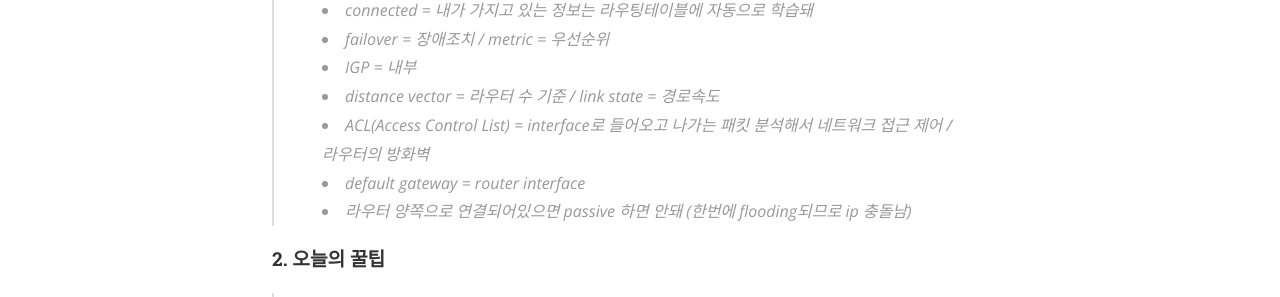
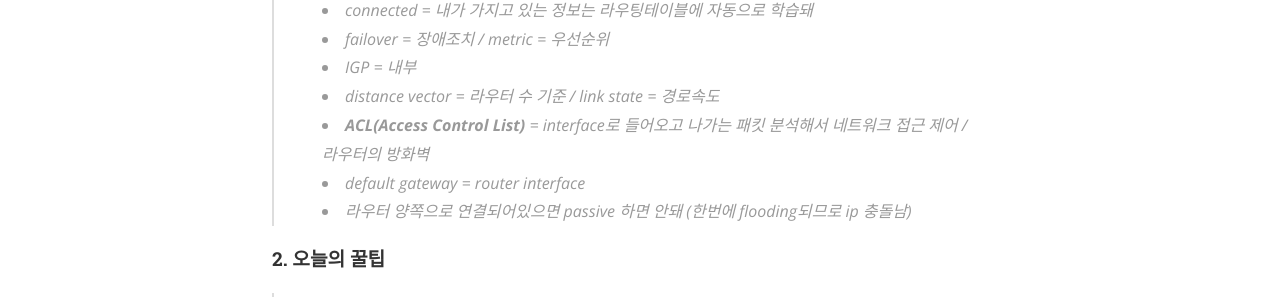
Before and after one commit to verustree/verustree.github.io, a Jekyll site: the page built from _posts/2020-03-16-TIL.md, in a window 1280 px wide and 900 px high, scrolled down 735 px. Shown: the part 151-448 px from the top of the window. Built offline with Jekyll 4.4.1, drawn with Linux system fonts in a browser that asks for light colours; nearby versions of some CDN libraries.

Commit message:
Update 2020-03-16-TIL.md
<b> 태그 추가

```diff
--- a/_posts/2020-03-16-TIL.md
+++ b/_posts/2020-03-16-TIL.md
@@ -30,7 +30,7 @@ tags: 리버싱
 <li>failover = 장애조치  /  metric = 우선순위</li>
 <li>IGP = 내부</li>
 <li>distance vector = 라우터 수 기준  /  link state = 경로속도</li>
-<li>ACL(Access Control List) = interface로 들어오고 나가는 패킷 분석해서 네트워크 접근 제어 / 라우터의 방화벽</li>
+<li><b>ACL(Access Control List)</b> = interface로 들어오고 나가는 패킷 분석해서 네트워크 접근 제어 / 라우터의 방화벽</li>
 <li>default gateway = router interface</li>
 <li>라우터 양쪽으로 연결되어있으면 passive 하면 안돼 (한번에 flooding되므로 ip 충돌남)</li></blockquote>
 </p>
```
